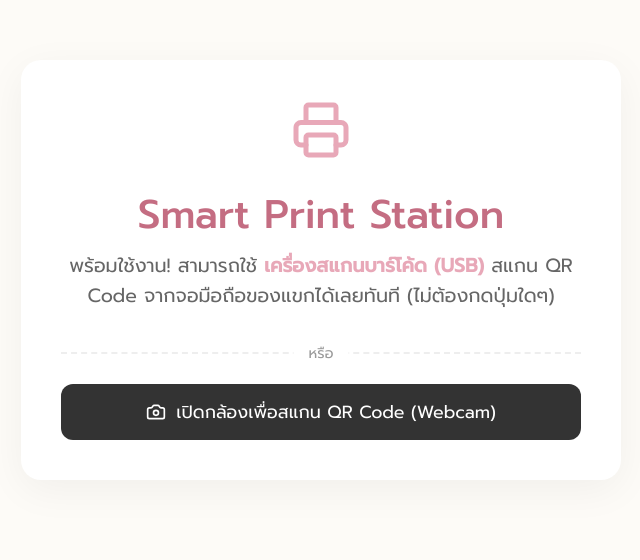
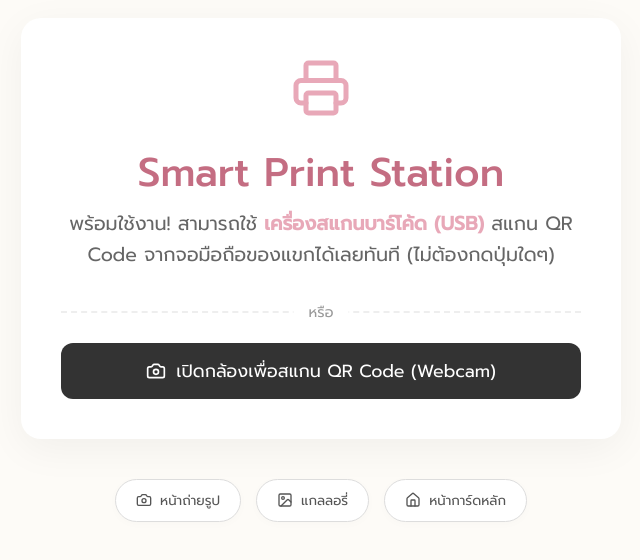
Before and after one commit to wuttichaikihart-afk/wedding-webcard, a React (Vite) app: page /print in a window 1280 px wide. Shown: the part 130-690 px from the top of the page, without its empty margins (319-959 px from the left). Built offline with nearby package versions, Linux system fonts and the light colour scheme; a web font is replaced by a local one.

Commit message:
Fix syntax error and add quick navigation buttons

```diff
--- a/src/components/PrintStation.jsx
+++ b/src/components/PrintStation.jsx
@@ -2,7 +2,7 @@ import React, { useEffect, useState, useRef } from 'react';
 import { supabase } from '../supabaseClient';
 import { useSearchParams } from 'react-router-dom';
 import { Html5Qrcode } from 'html5-qrcode';
-import { Printer, Camera, QrCode, X } from 'lucide-react';
+import { Printer, Camera, QrCode, X, Home, Image as ImageIcon } from 'lucide-react';
 
 const PrintStation = () => {
   const [searchParams] = useSearchParams();
@@ -148,7 +148,7 @@ const PrintStation = () => {
   if (!id) {
     // READY TO SCAN UI
     return (
-      <div style={{ minHeight: '100vh', backgroundColor: '#fdfbf7', display: 'flex', alignItems: 'center', justifyContent: 'center', fontFamily: 'var(--font-body)', padding: '20px' }}>
+      <div style={{ minHeight: '100vh', backgroundColor: '#fdfbf7', display: 'flex', flexDirection: 'column', alignItems: 'center', justifyContent: 'center', fontFamily: 'var(--font-body)', padding: '20px' }}>
         <div style={{ width: '100%', maxWidth: '600px', backgroundColor: '#fff', borderRadius: '20px', padding: '40px', boxShadow: '0 10px 40px rgba(0,0,0,0.05)', textAlign: 'center' }}>
 
           <Printer size={60} color="var(--primary)" style={{ marginBottom: '20px' }} />
@@ -179,6 +179,19 @@ const PrintStation = () => {
               </div>
             )}
           </div>
+        </div>
+
+        {/* Quick Navigation Links */}
+        <div style={{ marginTop: '40px', display: 'flex', gap: '15px', flexWrap: 'wrap', justifyContent: 'center' }}>
+          <button onClick={() => window.location.href = '/photobooth'} style={{ padding: '10px 20px', backgroundColor: '#fff', border: '1px solid #ddd', borderRadius: '30px', color: '#555', cursor: 'pointer', display: 'flex', alignItems: 'center', gap: '8px', boxShadow: '0 2px 10px rgba(0,0,0,0.02)' }}>
+            <Camera size={16} /> หน้าถ่ายรูป
+          </button>
+          <button onClick={() => window.location.href = '/memories'} style={{ padding: '10px 20px', backgroundColor: '#fff', border: '1px solid #ddd', borderRadius: '30px', color: '#555', cursor: 'pointer', display: 'flex', alignItems: 'center', gap: '8px', boxShadow: '0 2px 10px rgba(0,0,0,0.02)' }}>
+            <ImageIcon size={16} /> แกลลอรี่
+          </button>
+          <button onClick={() => window.location.href = '/'} style={{ padding: '10px 20px', backgroundColor: '#fff', border: '1px solid #ddd', borderRadius: '30px', color: '#555', cursor: 'pointer', display: 'flex', alignItems: 'center', gap: '8px', boxShadow: '0 2px 10px rgba(0,0,0,0.02)' }}>
+            <Home size={16} /> หน้าการ์ดหลัก
+          </button>
         </div>
       </div>
     );
```
